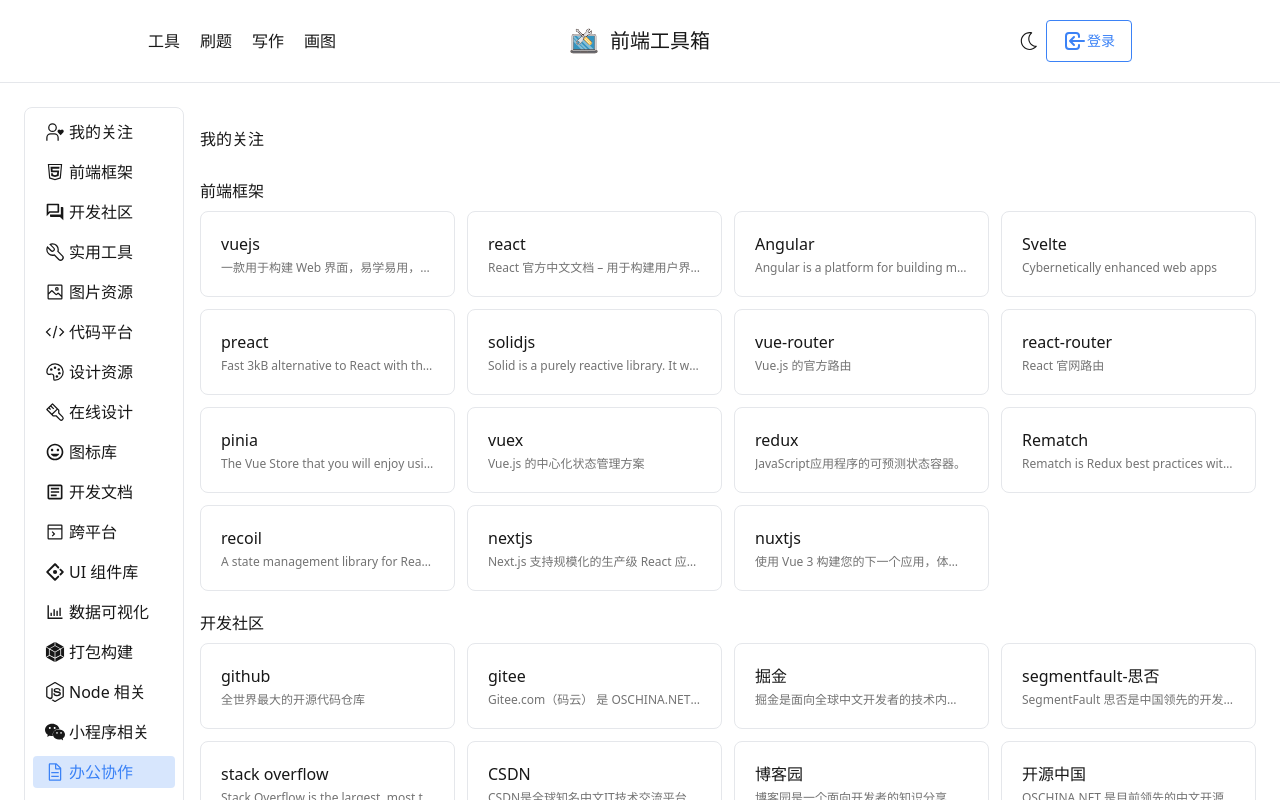
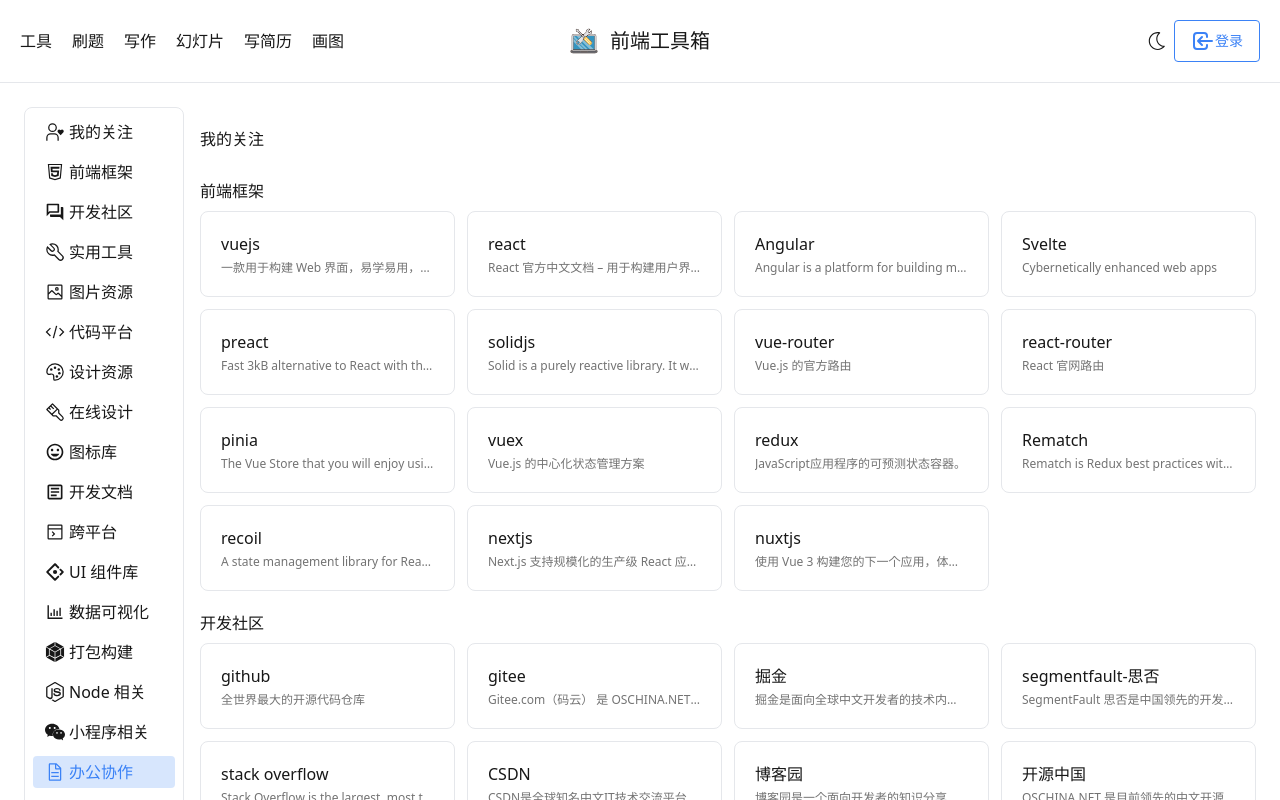
Before and after one commit to maqi1520/runjs.cool, a Next.js app: page / in a window 1280 px wide. Shown: the top 800 px of the page. Built offline with nearby package versions, Linux system fonts and the light colour scheme.

Commit message:
feat: 🎸 add links

```diff
--- a/src/components/Header.tsx
+++ b/src/components/Header.tsx
@@ -14,8 +14,8 @@ type Props = {};
 
 export default function Header({}: Props) {
   return (
-    <header className="border-b  dark:border-neutral-50/[0.2]">
-      <div className="container max-w-5xl mx-auto flex flex-wrap p-5 flex-col md:flex-row items-center">
+    <header className="border-b bg-white z-10  dark:border-neutral-50/[0.2] ">
+      <div className="container mx-auto flex flex-wrap p-5 flex-col md:flex-row items-center">
         <nav className="flex lg:w-2/5 flex-wrap items-center text-base md:ml-auto mb-4 md:mb-0">
           <Link href="/html-to-markdown">
             <a className="mr-5 hover:text-blue-500">工具</a>
@@ -29,6 +29,20 @@ export default function Header({}: Props) {
             className="mr-5 hover:text-blue-500"
           >
             写作
+          </a>
+          <a
+            href="https://ppt.runjs.cool/"
+            target="_blank"
+            className="mr-5 hover:text-blue-500"
+          >
+            幻灯片
+          </a>
+          <a
+            href="https://cv.runjs.cool/"
+            target="_blank"
+            className="mr-5 hover:text-blue-500"
+          >
+            写简历
           </a>
           <a
             href="https://excalidraw.com/"
```
